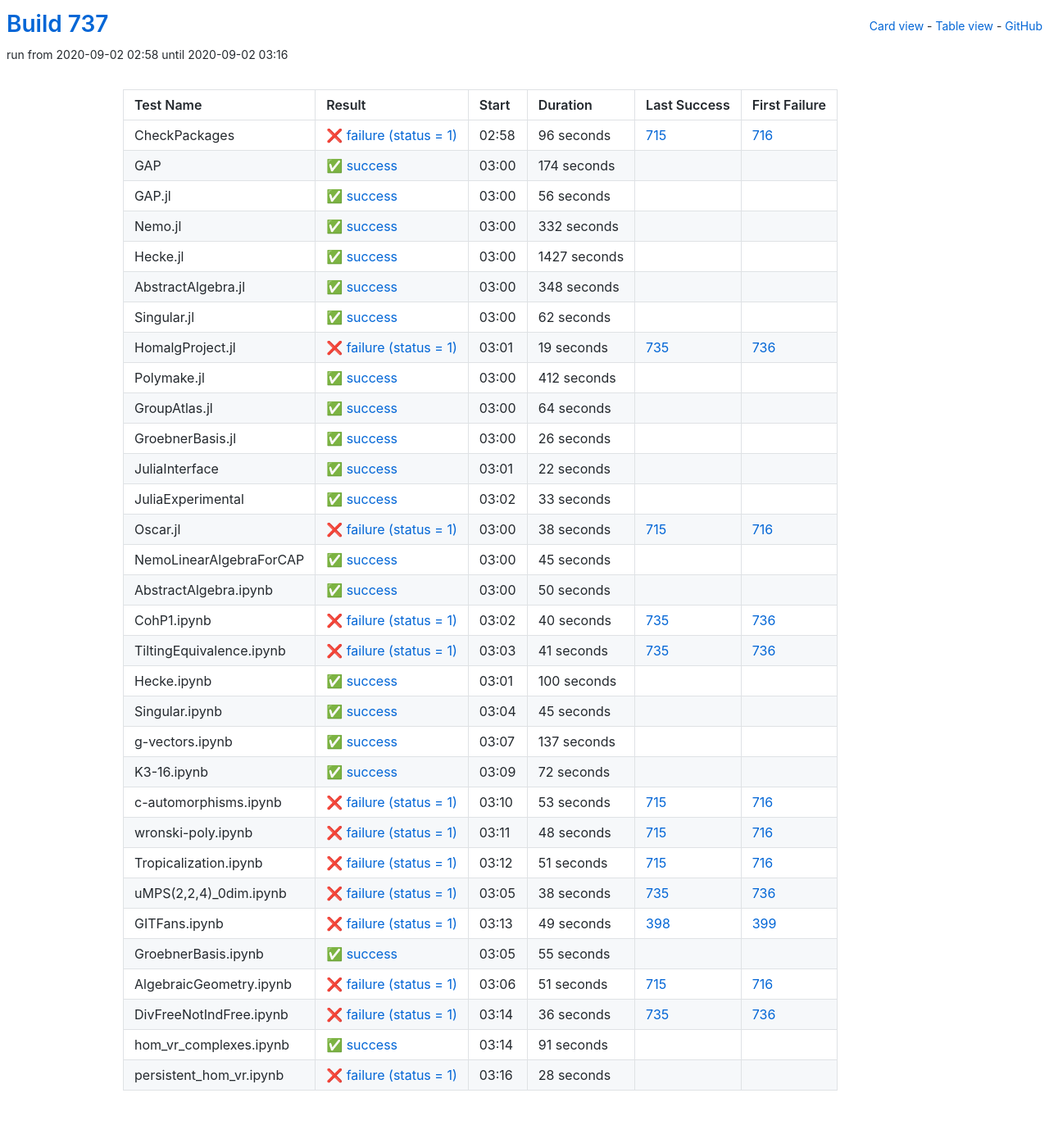
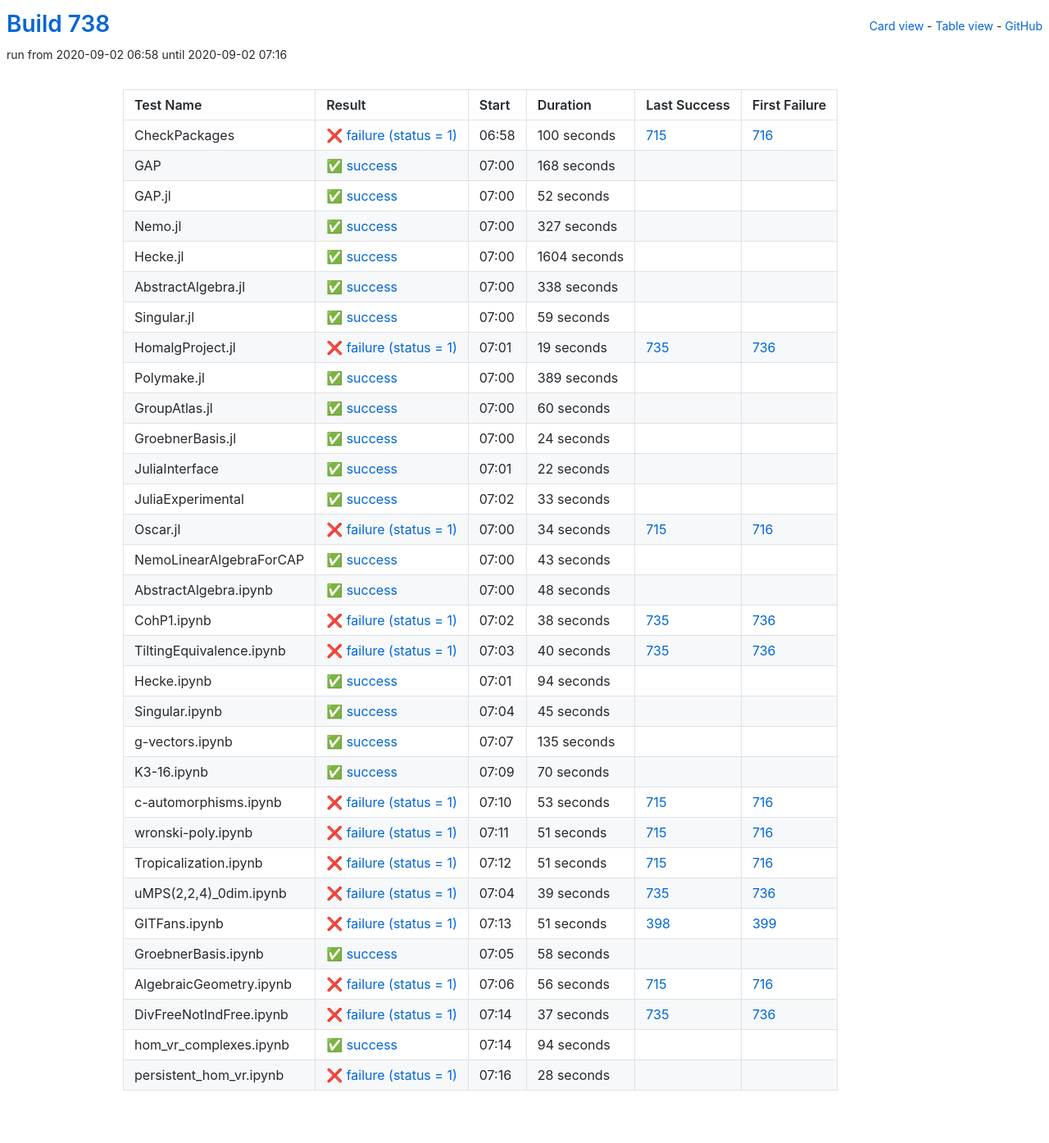
Before and after one commit to oscar-system/oscar-ci-status-stable, a Jekyll site: the page built from table.html, in a window 1280 px wide. Shown: the whole page at 82% size. Built offline with Jekyll 4.4.1, drawn with Linux system fonts in a browser that asks for light colours.

Commit message:
Build #738

```diff
--- a/_data/ci.yml
+++ b/_data/ci.yml
@@ -1,6 +1,6 @@
 ---
-build: 737
-build_url: https://oscarci.mathematik.uni-kl.de/job/oscar-stable/737/
+build: 738
+build_url: https://oscarci.mathematik.uni-kl.de/job/oscar-stable/738/
 job: oscar-stable
 organization: oscar-system
 repo: oscar-ci-status-stable
@@ -8,92 +8,92 @@ repourl: https://github.com/oscar-system/oscar-ci-status-stable
 tests:
 - name: CheckPackages
   id: checkpackages
-  log: https://oscarci.mathematik.uni-kl.de/job/oscar-stable/737/artifact/logs/build-737/CheckPackages.log
-  start: 2020-09-02 02:58
+  log: https://oscarci.mathematik.uni-kl.de/job/oscar-stable/738/artifact/logs/build-738/CheckPackages.log
+  start: 2020-09-02 06:58
   success: false
   exitcode: 1
   status: failure
-  duration: 96
+  duration: 100
   last_success: 715
   last_success_url: https://oscarci.mathematik.uni-kl.de/job/oscar-stable/715/
   first_failure: 716
   first_failure_url: https://oscarci.mathematik.uni-kl.de/job/oscar-stable/716/
 - name: GAP
   id: gap
-  log: https://oscarci.mathematik.uni-kl.de/job/oscar-stable/737/artifact/logs/build-737/GAP.log
-  start: 2020-09-02 03:00
+  log: https://oscarci.mathematik.uni-kl.de/job/oscar-stable/738/artifact/logs/build-738/GAP.log
+  start: 2020-09-02 07:00
   success: true
   exitcode: 0
   status: success
-  duration: 174
+  duration: 168
   last_success: false
   last_success_url:
   first_failure: false
   first_failure_url:
 - name: GAP.jl
   id: gap-jl
-  log: https://oscarci.mathematik.uni-kl.de/job/oscar-stable/737/artifact/logs/build-737/GAP.jl.log
-  start: 2020-09-02 03:00
+  log: https://oscarci.mathematik.uni-kl.de/job/oscar-stable/738/artifact/logs/build-738/GAP.jl.log
+  start: 2020-09-02 07:00
   success: true
   exitcode: 0
   status: success
-  duration: 56
+  duration: 52
   last_success: false
   last_success_url:
   first_failure: false
   first_failure_url:
 - name: Nemo.jl
   id: nemo-jl
-  log: https://oscarci.mathematik.uni-kl.de/job/oscar-stable/737/artifact/logs/build-737/Nemo.jl.log
-  start: 2020-09-02 03:00
+  log: https://oscarci.mathematik.uni-kl.de/job/oscar-stable/738/artifact/logs/build-738/Nemo.jl.log
+  start: 2020-09-02 07:00
   success: true
   exitcode: 0
   status: success
-  duration: 332
+  duration: 327
   last_success: false
   last_success_url:
   first_failure: false
   first_failure_url:
 - name: Hecke.jl
   id: hecke-jl
-  log: https://oscarci.mathematik.uni-kl.de/job/oscar-stable/737/artifact/logs/build-737/Hecke.jl.log
-  start: 2020-09-02 03:00
+  log: https://oscarci.mathematik.uni-kl.de/job/oscar-stable/738/artifact/logs/build-738/Hecke.jl.log
+  start: 2020-09-02 07:00
   success: true
   exitcode: 0
   status: success
-  duration: 1427
+  duration: 1604
   last_success: false
   last_success_url:
   first_failure: false
   first_failure_url:
 - name: AbstractAlgebra.jl
   id: abstractalgebra-jl
-  log: https://oscarci.mathematik.uni-kl.de/job/oscar-stable/737/artifact/logs/build-737/AbstractAlgebra.jl.log
-  start: 2020-09-02 03:00
+  log: https://oscarci.mathematik.uni-kl.de/job/oscar-stable/738/artifact/logs/build-738/AbstractAlgebra.jl.log
+  start: 2020-09-02 07:00
   success: true
   exitcode: 0
   status: success
-  duration: 348
+  duration: 338
   last_success: false
   last_success_url:
   first_failure: false
   first_failure_url:
 - name: Singular.jl
   id: singular-jl
-  log: https://oscarci.mathematik.uni-kl.de/job/oscar-stable/737/artifact/logs/build-737/Singular.jl.log
-  start: 2020-09-02 03:00
+  log: https://oscarci.mathematik.uni-kl.de/job/oscar-stable/738/artifact/logs/build-738/Singular.jl.log
+  start: 2020-09-02 07:00
   success: true
   exitcode: 0
   status: success
-  duration: 62
+  duration: 59
   last_success: false
   last_success_url:
   first_failure: false
   first_failure_url:
 - name: HomalgProject.jl
   id: homalgproject-jl
-  log: https://oscarci.mathematik.uni-kl.de/job/oscar-stable/737/artifact/logs/build-737/HomalgProject.jl.log
-  start: 2020-09-02 03:01
+  log: https://oscarci.mathematik.uni-kl.de/job/oscar-stable/738/artifact/logs/build-738/HomalgProject.jl.log
+  start: 2020-09-02 07:01
   success: false
   exitcode: 1
   status: failure
@@ -104,44 +104,44 @@ tests:
   first_failure_url: https://oscarci.mathematik.uni-kl.de/job/oscar-stable/736/
 - name: Polymake.jl
   id: polymake-jl
-  log: https://oscarci.mathematik.uni-kl.de/job/oscar-stable/737/artifact/logs/build-737/Polymake.jl.log
-  start: 2020-09-02 03:00
+  log: https://oscarci.mathematik.uni-kl.de/job/oscar-stable/738/artifact/logs/build-738/Polymake.jl.log
+  start: 2020-09-02 07:00
   success: true
   exitcode: 0
   status: success
-  duration: 412
+  duration: 389
   last_success: false
   last_success_url:
   first_failure: false
   first_failure_url:
 - name: GroupAtlas.jl
   id: groupatlas-jl
-  log: https://oscarci.mathematik.uni-kl.de/job/oscar-stable/737/artifact/logs/build-737/GroupAtlas.jl.log
-  start: 2020-09-02 03:00
+  log: https://oscarci.mathematik.uni-kl.de/job/oscar-stable/738/artifact/logs/build-738/GroupAtlas.jl.log
+  start: 2020-09-02 07:00
   success: true
   exitcode: 0
   status: success
-  duration: 64
+  duration: 60
   last_success: false
   last_success_url:
   first_failure: false
   first_failure_url:
 - name: GroebnerBasis.jl
   id: groebnerbasis-jl
-  log: https://oscarci.mathematik.uni-kl.de/job/oscar-stable/737/artifact/logs/build-737/GroebnerBasis.jl.log
-  start: 2020-09-02 03:00
+  log: https://oscarci.mathematik.uni-kl.de/job/oscar-stable/738/artifact/logs/build-738/GroebnerBasis.jl.log
+  start: 2020-09-02 07:00
   success: true
   exitcode: 0
   status: success
-  duration: 26
+  duration: 24
   last_success: false
   last_success_url:
   first_failure: false
   first_failure_url:
 - name: JuliaInterface
   id: juliainterface
-  log: https://oscarci.mathematik.uni-kl.de/job/oscar-stable/737/artifact/logs/build-737/JuliaInterface.log
-  start: 2020-09-02 03:01
+  log: https://oscarci.mathematik.uni-kl.de/job/oscar-stable/738/artifact/logs/build-738/JuliaInterface.log
+  start: 2020-09-02 07:01
   success: true
   exitcode: 0
   status: success
@@ -152,8 +152,8 @@ tests:
   first_failure_url:
 - name: JuliaExperimental
   id: juliaexperimental
-  log: https://oscarci.mathematik.uni-kl.de/job/oscar-stable/737/artifact/logs/build-737/JuliaExperimental.log
-  start: 2020-09-02 03:02
+  log: https://oscarci.mathematik.uni-kl.de/job/oscar-stable/738/artifact/logs/build-738/JuliaExperimental.log
+  start: 2020-09-02 07:02
   success: true
   exitcode: 0
   status: success
@@ -164,44 +164,56 @@ tests:
   first_failure_url:
 - name: Oscar.jl
   id: oscar-jl
-  log: https://oscarci.mathematik.uni-kl.de/job/oscar-stable/737/artifact/logs/build-737/Oscar.jl.log
-  start: 2020-09-02 03:00
+  log: https://oscarci.mathematik.uni-kl.de/job/oscar-stable/738/artifact/logs/build-738/Oscar.jl.log
+  start: 2020-09-02 07:00
   success: false
   exitcode: 1
   status: failure
-  duration: 38
+  duration: 34
   last_success: 715
   last_success_url: https://oscarci.mathematik.uni-kl.de/job/oscar-stable/715/
   first_failure: 716
   first_failure_url: https://oscarci.mathematik.uni-kl.de/job/oscar-stable/716/
 - name: NemoLinearAlgebraForCAP
   id: nemolinearalgebraforcap
-  log: https://oscarci.mathematik.uni-kl.de/job/oscar-stable/737/artifact/logs/build-737/NemoLinearAlgebraForCAP.log
-  start: 2020-09-02 03:00
+  log: https://oscarci.mathematik.uni-kl.de/job/oscar-stable/738/artifact/logs/build-738/NemoLinearAlgebraForCAP.log
+  start: 2020-09-02 07:00
   success: true
   exitcode: 0
   status: success
-  duration: 45
+  duration: 43
   last_success: false
   last_success_url:
   first_failure: false
   first_failure_url:
 - name: AbstractAlgebra.ipynb
   id: abstractalgebra-ipynb
-  log: https://oscarci.mathematik.uni-kl.de/job/oscar-stable/737/artifact/logs/build-737/AbstractAlgebra.ipynb.log
-  start: 2020-09-02 03:00
+  log: https://oscarci.mathematik.uni-kl.de/job/oscar-stable/738/artifact/logs/build-738/AbstractAlgebra.ipynb.log
+  start: 2020-09-02 07:00
   success: true
   exitcode: 0
   status: success
-  duration: 50
+  duration: 48
   last_success: false
   last_success_url:
   first_failure: false
   first_failure_url:
 - name: CohP1.ipynb
   id: cohp1-ipynb
-  log: https://oscarci.mathematik.uni-kl.de/job/oscar-stable/737/artifact/logs/build-737/CohP1.ipynb.log
-  start: 2020-09-02 03:02
+  log: https://oscarci.mathematik.uni-kl.de/job/oscar-stable/738/artifact/logs/build-738/CohP1.ipynb.log
+  start: 2020-09-02 07:02
+  success: false
+  exitcode: 1
+  status: failure
+  duration: 38
+  last_success: 735
+  last_success_url: https://oscarci.mathematik.uni-kl.de/job/oscar-stable/735/
+  first_failure: 736
+  first_failure_url: https://oscarci.mathematik.uni-kl.de/job/oscar-stable/736/
+- name: TiltingEquivalence.ipynb
+  id: tiltingequivalence-ipynb
+  log: https://oscarci.mathematik.uni-kl.de/job/oscar-stable/738/artifact/logs/build-738/TiltingEquivalence.ipynb.log
+  start: 2020-09-02 07:03
   success: false
   exitcode: 1
   status: failure
@@ -210,34 +222,22 @@ tests:
   last_success_url: https://oscarci.mathematik.uni-kl.de/job/oscar-stable/735/
   first_failure: 736
   first_failure_url: https://oscarci.mathematik.uni-kl.de/job/oscar-stable/736/
-- name: TiltingEquivalence.ipynb
-  id: tiltingequivalence-ipynb
-  log: https://oscarci.mathematik.uni-kl.de/job/oscar-stable/737/artifact/logs/build-737/TiltingEquivalence.ipynb.log
-  start: 2020-09-02 03:03
-  success: false
-  exitcode: 1
-  status: failure
-  duration: 41
-  last_success: 735
-  last_success_url: https://oscarci.mathematik.uni-kl.de/job/oscar-stable/735/
-  first_failure: 736
-  first_failure_url: https://oscarci.mathematik.uni-kl.de/job/oscar-stable/736/
 - name: Hecke.ipynb
   id: hecke-ipynb
-  log: https://oscarci.mathematik.uni-kl.de/job/oscar-stable/737/artifact/logs/build-737/Hecke.ipynb.log
-  start: 2020-09-02 03:01
+  log: https://oscarci.mathematik.uni-kl.de/job/oscar-stable/738/artifact/logs/build-738/Hecke.ipynb.log
+  start: 2020-09-02 07:01
   success: true
   exitcode: 0
   status: success
-  duration: 100
+  duration: 94
   last_success: false
   last_success_url:
   first_failure: false
   first_failure_url:
 - name: Singular.ipynb
   id: singular-ipynb
-  log: https://oscarci.mathematik.uni-kl.de/job/oscar-stable/737/artifact/logs/build-737/Singular.ipynb.log
-  start: 2020-09-02 03:04
+  log: https://oscarci.mathematik.uni-kl.de/job/oscar-stable/738/artifact/logs/build-738/Singular.ipynb.log
+  start: 2020-09-02 07:04
   success: true
   exitcode: 0
   status: success
@@ -248,32 +248,32 @@ tests:
   first_failure_url:
 - name: g-vectors.ipynb
   id: g-vectors-ipynb
-  log: https://oscarci.mathematik.uni-kl.de/job/oscar-stable/737/artifact/logs/build-737/g-vectors.ipynb.log
-  start: 2020-09-02 03:07
+  log: https://oscarci.mathematik.uni-kl.de/job/oscar-stable/738/artifact/logs/build-738/g-vectors.ipynb.log
+  start: 2020-09-02 07:07
   success: true
   exitcode: 0
   status: success
-  duration: 137
+  duration: 135
   last_success: false
   last_success_url:
   first_failure: false
   first_failure_url:
 - name: K3-16.ipynb
   id: k3-16-ipynb
-  log: https://oscarci.mathematik.uni-kl.de/job/oscar-stable/737/artifact/logs/build-737/K3-16.ipynb.log
-  start: 2020-09-02 03:09
+  log: https://oscarci.mathematik.uni-kl.de/job/oscar-stable/738/artifact/logs/build-738/K3-16.ipynb.log
+  start: 2020-09-02 07:09
   success: true
   exitcode: 0
   status: success
-  duration: 72
+  duration: 70
   last_success: false
   last_success_url:
   first_failure: false
   first_failure_url:
 - name: c-automorphisms.ipynb
   id: c-automorphisms-ipynb
-  log: https://oscarci.mathematik.uni-kl.de/job/oscar-stable/737/artifact/logs/build-737/c-automorphisms.ipynb.log
-  start: 2020-09-02 03:10
+  log: https://oscarci.mathematik.uni-kl.de/job/oscar-stable/738/artifact/logs/build-738/c-automorphisms.ipynb.log
+  start: 2020-09-02 07:10
   success: false
   exitcode: 1
   status: failure
@@ -284,20 +284,20 @@ tests:
   first_failure_url: https://oscarci.mathematik.uni-kl.de/job/oscar-stable/716/
 - name: wronski-poly.ipynb
   id: wronski-poly-ipynb
-  log: https://oscarci.mathematik.uni-kl.de/job/oscar-stable/737/artifact/logs/build-737/wronski-poly.ipynb.log
-  start: 2020-09-02 03:11
+  log: https://oscarci.mathematik.uni-kl.de/job/oscar-stable/738/artifact/logs/build-738/wronski-poly.ipynb.log
+  start: 2020-09-02 07:11
   success: false
   exitcode: 1
   status: failure
-  duration: 48
+  duration: 51
   last_success: 715
   last_success_url: https://oscarci.mathematik.uni-kl.de/job/oscar-stable/715/
   first_failure: 716
   first_failure_url: https://oscarci.mathematik.uni-kl.de/job/oscar-stable/716/
 - name: Tropicalization.ipynb
   id: tropicalization-ipynb
-  log: https://oscarci.mathematik.uni-kl.de/job/oscar-stable/737/artifact/logs/build-737/Tropicalization.ipynb.log
-  start: 2020-09-02 03:12
+  log: https://oscarci.mathematik.uni-kl.de/job/oscar-stable/738/artifact/logs/build-738/Tropicalization.ipynb.log
+  start: 2020-09-02 07:12
   success: false
   exitcode: 1
   status: failure
@@ -308,80 +308,80 @@ tests:
   first_failure_url: https://oscarci.mathematik.uni-kl.de/job/oscar-stable/716/
 - name: uMPS(2,2,4)_0dim.ipynb
   id: umps-2-2-4-0dim-ipynb
-  log: https://oscarci.mathematik.uni-kl.de/job/oscar-stable/737/artifact/logs/build-737/uMPS-2-2-4-_0dim.ipynb.log
-  start: 2020-09-02 03:05
+  log: https://oscarci.mathematik.uni-kl.de/job/oscar-stable/738/artifact/logs/build-738/uMPS-2-2-4-_0dim.ipynb.log
+  start: 2020-09-02 07:04
   success: false
   exitcode: 1
   status: failure
-  duration: 38
+  duration: 39
   last_success: 735
   last_success_url: https://oscarci.mathematik.uni-kl.de/job/oscar-stable/735/
   first_failure: 736
   first_failure_url: https://oscarci.mathematik.uni-kl.de/job/oscar-stable/736/
 - name: GITFans.ipynb
   id: gitfans-ipynb
-  log: https://oscarci.mathematik.uni-kl.de/job/oscar-stable/737/artifact/logs/build-737/GITFans.ipynb.log
-  start: 2020-09-02 03:13
+  log: https://oscarci.mathematik.uni-kl.de/job/oscar-stable/738/artifact/logs/build-738/GITFans.ipynb.log
+  start: 2020-09-02 07:13
   success: false
   exitcode: 1
   status: failure
-  duration: 49
+  duration: 51
   last_success: 398
   last_success_url: https://oscarci.mathematik.uni-kl.de/job/oscar-stable/398/
   first_failure: 399
   first_failure_url: https://oscarci.mathematik.uni-kl.de/job/oscar-stable/399/
 - name: GroebnerBasis.ipynb
   id: groebnerbasis-ipynb
-  log: https://oscarci.mathematik.uni-kl.de/job/oscar-stable/737/artifact/logs/build-737/GroebnerBasis.ipynb.log
-  start: 2020-09-02 03:05
+  log: https://oscarci.mathematik.uni-kl.de/job/oscar-stable/738/artifact/logs/build-738/GroebnerBasis.ipynb.log
+  start: 2020-09-02 07:05
   success: true
   exitcode: 0
   status: success
-  duration: 55
+  duration: 58
   last_success: false
   last_success_url:
   first_failure: false
   first_failure_url:
 - name: AlgebraicGeometry.ipynb
   id: algebraicgeometry-ipynb
-  log: https://oscarci.mathematik.uni-kl.de/job/oscar-stable/737/artifact/logs/build-737/AlgebraicGeometry.ipynb.log
-  start: 2020-09-02 03:06
+  log: https://oscarci.mathematik.uni-kl.de/job/oscar-stable/738/artifact/logs/build-738/AlgebraicGeometry.ipynb.log
+  start: 2020-09-02 07:06
   success: false
   exitcode: 1
   status: failure
-  duration: 51
+  duration: 56
   last_success: 715
   last_success_url: https://oscarci.mathematik.uni-kl.de/job/oscar-stable/715/
   first_failure: 716
   first_failure_url: https://oscarci.mathematik.uni-kl.de/job/oscar-stable/716/
 - name: DivFreeNotIndFree.ipynb
   id: divfreenotindfree-ipynb
-  log: https://oscarci.mathematik.uni-kl.de/job/oscar-stable/737/artifact/logs/build-737/DivFreeNotIndFree.ipynb.log
-  start: 2020-09-02 03:14
+  log: https://oscarci.mathematik.uni-kl.de/job/oscar-stable/738/artifact/logs/build-738/DivFreeNotIndFree.ipynb.log
+  start: 2020-09-02 07:14
   success: false
   exitcode: 1
   status: failure
-  duration: 36
+  duration: 37
   last_success: 735
   last_success_url: https://oscarci.mathematik.uni-kl.de/job/oscar-stable/735/
   first_failure: 736
   first_failure_url: https://oscarci.mathematik.uni-kl.de/job/oscar-stable/736/
 - name: hom_vr_complexes.ipynb
   id: hom-vr-complexes-ipynb
-  log: https://oscarci.mathematik.uni-kl.de/job/oscar-stable/737/artifact/logs/build-737/hom_vr_complexes.ipynb.log
-  start: 2020-09-02 03:14
+  log: https://oscarci.mathematik.uni-kl.de/job/oscar-stable/738/artifact/logs/build-738/hom_vr_complexes.ipynb.log
+  start: 2020-09-02 07:14
   success: true
   exitcode: 0
   status: success
-  duration: 91
+  duration: 94
   last_success: false
   last_success_url:
   first_failure: false
   first_failure_url:
 - name: persistent_hom_vr.ipynb
   id: persistent-hom-vr-ipynb
-  log: https://oscarci.mathematik.uni-kl.de/job/oscar-stable/737/artifact/logs/build-737/persistent_hom_vr.ipynb.log
-  start: 2020-09-02 03:16
+  log: https://oscarci.mathematik.uni-kl.de/job/oscar-stable/738/artifact/logs/build-738/persistent_hom_vr.ipynb.log
+  start: 2020-09-02 07:16
   success: false
   exitcode: 1
   status: failure
```
Also changed, not shown: README.md.
